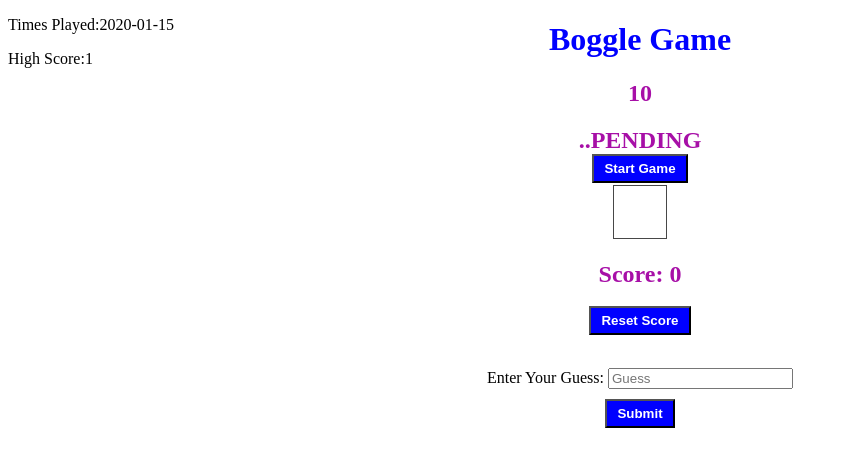
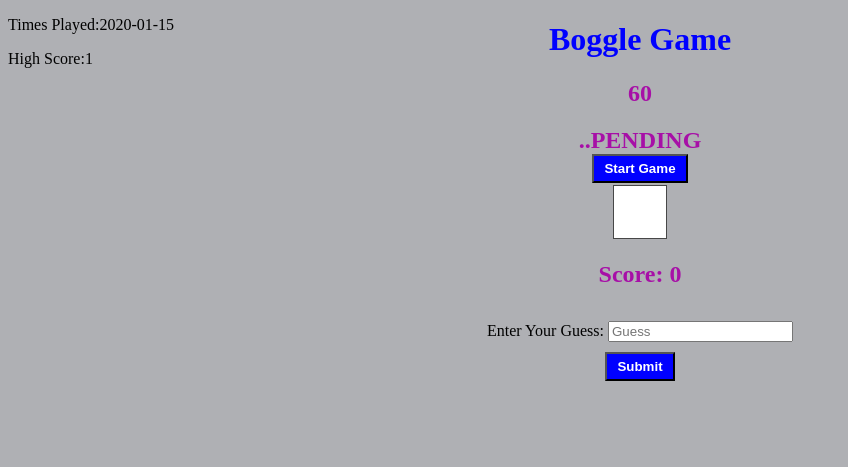
Before and after one commit to CodeOverGeo/boggle, a Flask app: template templates/index.html in a window 1280 px wide. Shown: the top 467 px of the page, without its empty margins (0-848 px from the left). Run offline with Flask 2, Linux system fonts and the light colour scheme; the visitor is signed in with stand-in values (Sample User, id 1); the template is opened without the code that fills it: most values are stand-ins (such as "Sample title", 1, 10 or a date in 2020); parts of the project's set-up code (start-up, migrations or seed data) failed here and were passed over.

Commit message:
removed reset button, changed styling

```diff
--- a/static/app.js
+++ b/static/app.js
@@ -10,8 +10,8 @@ const resultConverter = {
     'not-word': 'Guess is not a word!'};
 
 let score = 0;
-let timer = 10;
-let countdownTimer = null;
+let timer = 60;
+
 
 const guesses = [];
 
@@ -58,11 +58,7 @@ function updateScore(word, guess){
     }
 }
 
-$resetScore.on('click', function(evt){
 
-    score = 0;
-    $('#score').text(`Score: ${score}`);
-})
 
 async function saveResults(){
     res = await axios.post('/finish', {highScore: score})
--- a/static/style.css
+++ b/static/style.css
@@ -1,3 +1,7 @@
+body{
+    background-color: rgb(175, 176, 180);
+}
+
 h1 {
     text-align: center;
     color: blue;
@@ -14,6 +18,7 @@ h2, h3{
     height: 50px;
     border: solid 1px rgb(71, 71, 71);
     text-align: center;
+    background-color: white
 }
 
 #game-board {
@@ -22,7 +27,7 @@ h2, h3{
 }
 
 .letter {
-    color: white;
+    color: white
 }
 
 form {
--- a/templates/index.html
+++ b/templates/index.html
@@ -27,10 +27,6 @@
     </table>
     <h2 id="score">Score: 0</h2>
     <br>
-    <div class='center-button'>
-    <button id="reset-score">Reset Score</button>
-    </div>
-    <br>
     <form action="" id="guess-form">
         <label for="guess">Enter Your Guess:</label>
         <input type="text" name="guess" id="guess" placeholder="Guess" required>
```
